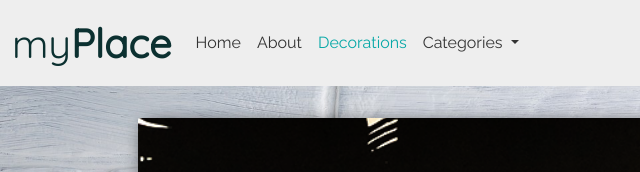
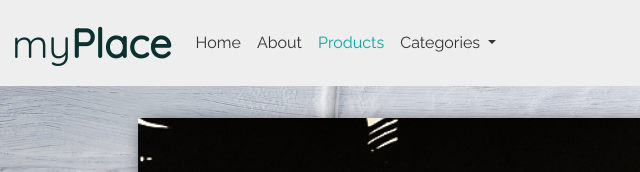
Before and after one commit to Linda-404/myplace, a plain HTML site: page productpage.html in a window 1280 px wide. Shown: the top 172 px of the page, 0-640 px from the left. Drawn offline with nearby package versions, Linux system fonts and the light colour scheme.

```diff
--- a/productpage.html
+++ b/productpage.html
@@ -28,7 +28,7 @@
                                 <a class="nav-link" href="#">About</a>
                             </li>
                             <li class="nav-item">
-                                <a class="nav-link active" aria-current="page" href="#">Decorations</a>
+                                <a class="nav-link active" aria-current="page" href="#">Products</a>
                             </li>
                             <li class="nav-item dropdown">
                                 <a class="nav-link dropdown-toggle" href="#" id="navbarDropdown" role="button" data-bs-toggle="dropdown" aria-expanded="false">
```
Also changed, not shown: index.html (+1 -1 lines).
